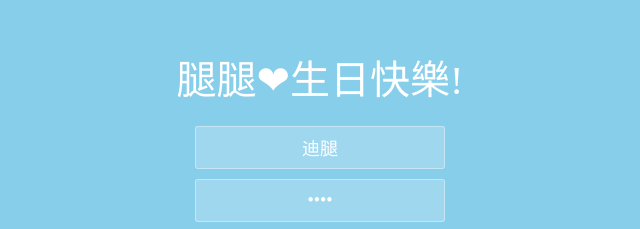
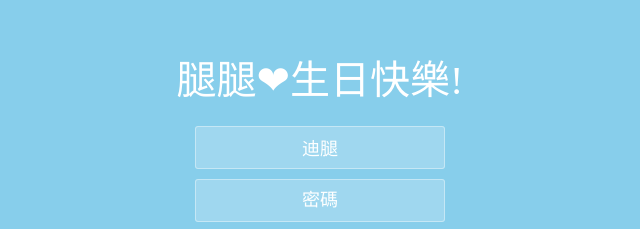
Before and after one commit to pehai/tiwei, a plain HTML site: page html/login.html in a window 1280 px wide. Shown: the part 122-351 px from the top of the page, 320-960 px from the left. Drawn offline with Linux system fonts and the light colour scheme.

Commit message:
Update login.html

```diff
--- a/html/login.html
+++ b/html/login.html
@@ -16,7 +16,7 @@
 				<h1>腿腿❤生日快樂!</h1>
 				<form class="form">
 					<input id="userName" name="userName" type="text" placeholder="xx" value="迪腿">
-					<input id="pwd" name="pwd" type="password" placeholder="密碼" value="0929">
+					<input id="pwd" name="pwd" type="password" placeholder="密碼">
 					<button type="submit" id="login-button">進入</button>
 				</form>
 			</div>
```
